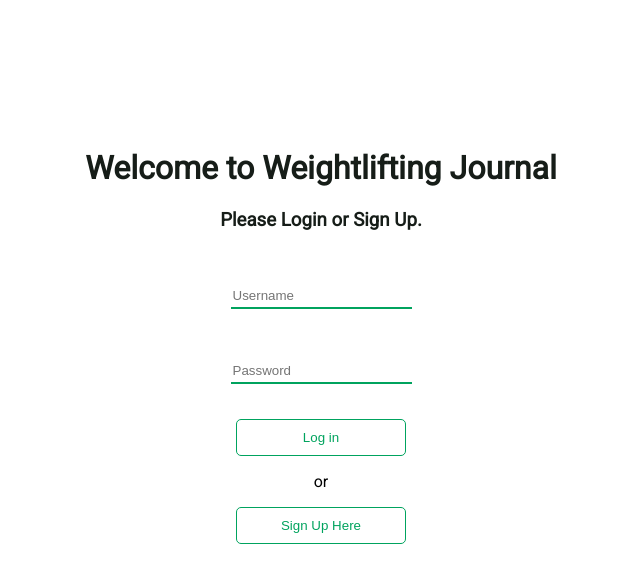
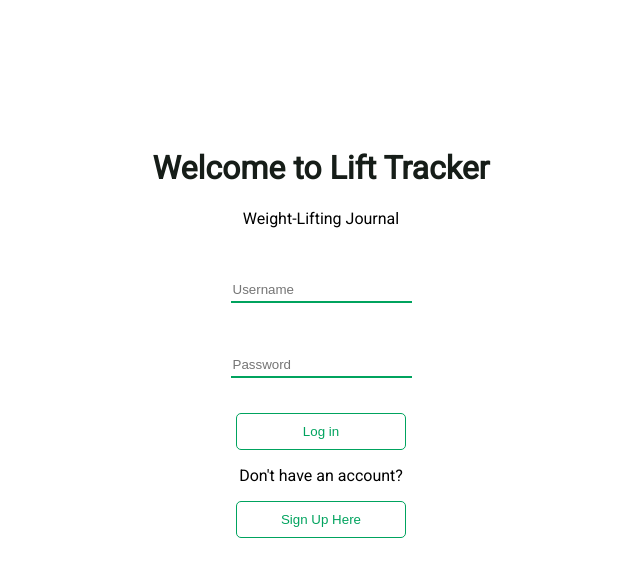
Before and after one commit to BuildWeek-WeightJournal/front-end, a React (Create React App) app in the folder front-end/: page /login in a window 1280 px wide. Shown: the top 582 px of the page, without its empty margins (319-959 px from the left). Built offline with nearby package versions, Linux system fonts and the light colour scheme.

Commit message:
Fixed the Heading

```diff
--- a/front-end/src/Components/Login.js
+++ b/front-end/src/Components/Login.js
@@ -50,9 +50,9 @@ const Login = props => {
     <div>
       <div className="login-wrapper">
         <div className="content-wrapper">
-          <h1>Welcome to Weightlifting Journal</h1>
+          <h1>Welcome to Lift Tracker</h1>
 
-          <h3>Please Login or Sign Up.</h3>
+          <p>Weight-Lifting Journal</p>
 
           <Formik
             onSubmit={(values, { setSubmitting }) => {
@@ -96,7 +96,7 @@ const Login = props => {
                 >
                   Log in
                 </button>
-                <p>or</p>
+                <p>Don't have an account?</p>
                 <Link to="/signup">
                   <button>Sign Up Here</button>
                 </Link>
--- a/front-end/src/Components/UserForm.js
+++ b/front-end/src/Components/UserForm.js
@@ -111,7 +111,7 @@ const FormikUserForm = withFormik({
         // console.log("The post requested: ", err.response);
       });
     setTimeout(() => {
-      if (values.userName === values.users) {
+      if (values.userName === values.userName) {
         setErrors({ userName: "That user is already taken" });
       } else {
         resetForm();
```
